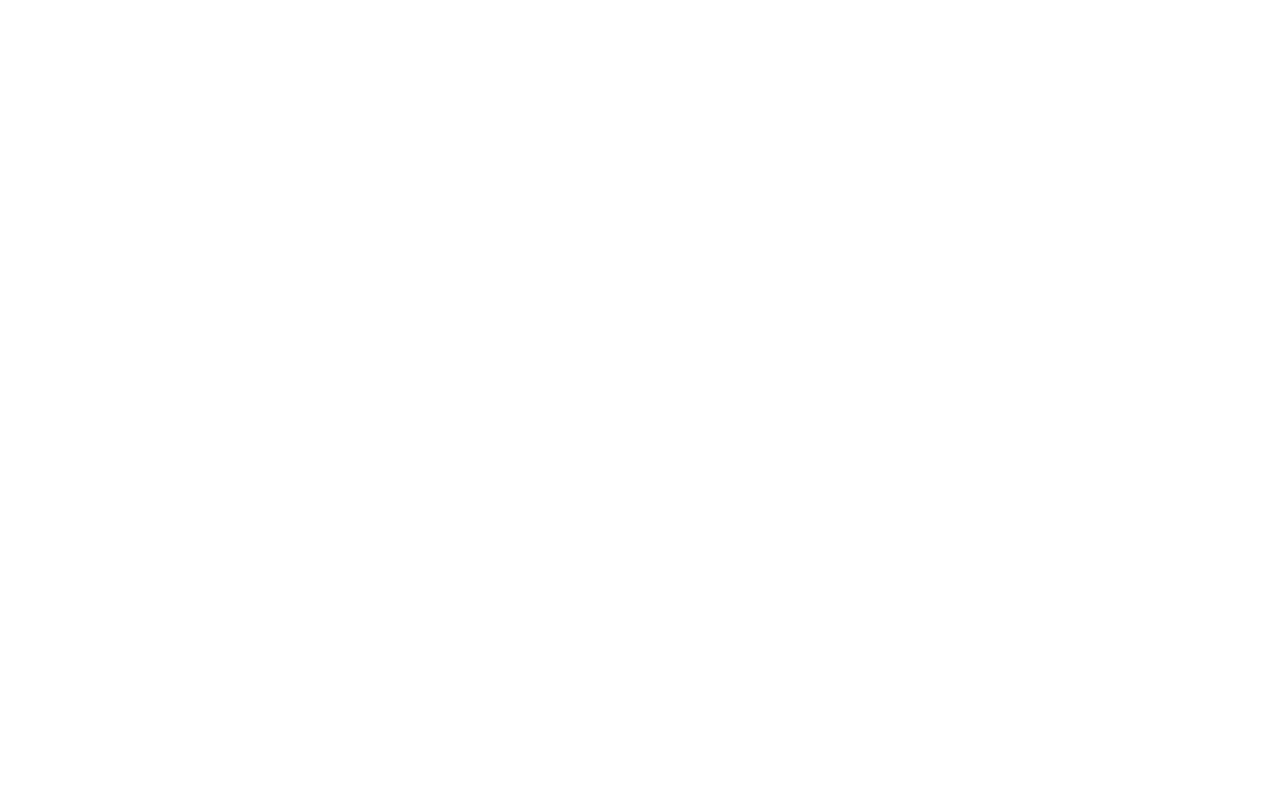
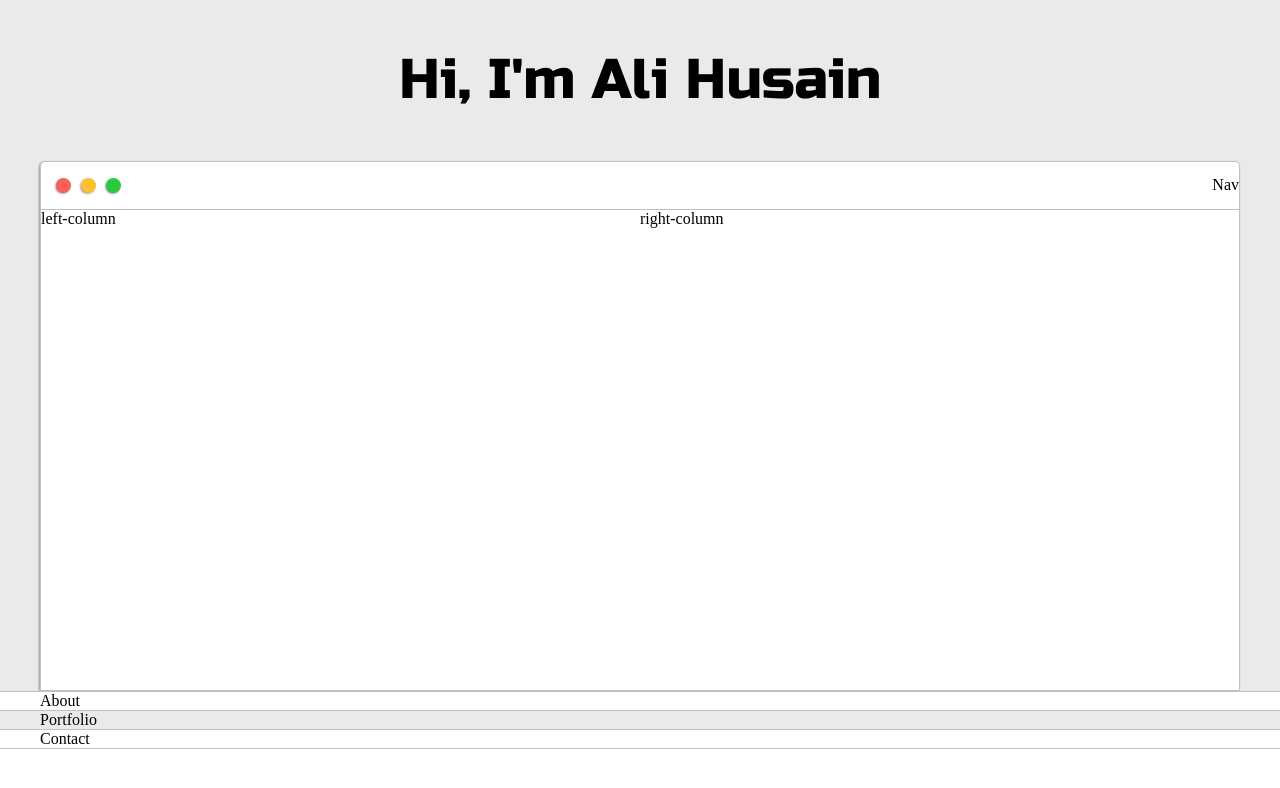
Before and after one commit to alihusain01/Alis-Website, a plain HTML site: page index.html in a window 1280 px wide. Drawn offline with Linux system fonts and the light colour scheme.

Commit message:
Added containers

```diff
--- /dev/null
+++ b/default.css
@@ -0,0 +1,134 @@
+:root{
+    --mainColor:#eaeaea;
+    --secondaryColor:#fff;
+
+    --borderColor:#c1c1c1;
+
+    --mainText: black;
+    --secondaryText: #4b5156;
+}
+
+html, body{
+    padding: 0;
+    margin: 0;
+}
+
+h1, h2, h3, h4, h5, h6, strong{
+    color: var(--mainText);
+    font-family: 'Russo One', sans-serif;
+    font-weight: 500;
+}
+
+p, li, span, label, input, textarea{
+    color: var(--secondaryText);
+    font-family: 'Roboto Mono', monospace;
+}
+
+a{
+    text-decoration: none;
+    color:#17a2b8;
+}
+
+u1{
+    list-style: none;
+}
+
+h1 { font-size: 56px;}
+h2 { font-size: 36px;}
+h3 { font-size: 28px;}
+h4 { font-size: 24px;}
+h5 { font-size: 20px;}
+h6 { font-size: 16px;}
+
+.s1{
+    background-color: var(--mainColor);
+    border-bottom:1px solid var(--borderColor);
+    overflow: auto;
+}
+
+.s2{
+    background-color: var(--secondaryColor);
+    border-bottom:1px solid var(--borderColor);
+    overflow: auto;
+}
+
+.main-container{
+    width: 1200px;
+    margin: 0 auto;
+}
+
+.greeting-wrapper{
+    display: grid;
+    text-align: center;
+    align-content: center;
+
+    min-height: 10em;
+}
+
+.intro-wrapper{
+    background-color: var(--secondaryColor);
+    border: 1px solid var(--borderColor);
+    border-radius: 5px 5px 0 0;
+
+    -webkit-box-shadow: -1px 1px 3px -1px rgba(0,0,0,0.75);
+	-moz-box-shadow: -1px 1px 3px -1px rgba(0,0,0,0.75);
+	box-shadow: -1px 1px 3px -1px rgba(0,0,0,0.75);
+
+    display: grid;
+    grid-template-columns: 1fr 1fr;
+    grid-template-rows: 3em 30em;
+    grid-template-areas:
+        'nav-wrapper nav-wrapper'
+        'left-column right-column'
+}
+
+.nav-wrapper{
+    grid-area:nav-wrapper;
+    border-bottom: 1px solid var(--borderColor);
+    display: flex;
+    justify-content: space-between;
+    align-items: center;
+}
+
+.dots-wrapper{
+    display: flex;
+    padding: 10px;
+}
+
+#dot-1{
+    background-color: #FC6058;
+}
+#dot-2{
+    background-color: #FEC02F;
+}
+#dot-3{
+    background-color: #2ACA3E;
+}
+
+
+.browser-dot{
+    background-color: black;
+    height: 15px;
+    width: 15px;
+    border-radius: 50%;
+    margin: 5px;
+
+    -webkit-box-shadow: -1px 1px 3px -1px rgba(0,0,0,0.75);
+	-moz-box-shadow: -1px 1px 3px -1px rgba(0,0,0,0.75);
+	box-shadow: -1px 1px 3px -1px rgba(0,0,0,0.75);
+
+}
+
+.left-column{
+    grid-area:left-column;
+}
+
+.right-column{
+    grid-area:right-column;
+}
+
+@media screen and (max-width: 1200px){
+    .main-container{
+        width: 95%;
+    }
+}
--- a/index.html
+++ b/index.html
@@ -1,2 +1,65 @@
+<!DOCTYPE html>
 <html>
+
+<head>
+    <title>Ali Husain</title>
+
+    <meta name="viewport" content="width=device-width,
+        initial-scale=1, maximum-scale=1, minimum-scale=1" />
+
+    <link href="https://fonts.googleapis.com/css2?family=Russo+One&display=swap" rel="stylesheet">
+
+    <link href="https://fonts.googleapis.com/css2?family=Roboto+Mono:wght@500&family=Russo+One&display=swap"
+        rel="stylesheet">
+
+    <link rel="stylesheet" type="text/css" href="default.css">
+
+
+<body>
+    <section class="s1">
+        <div class="main-container">
+            <div class="greeting-wrapper">
+                <h1>Hi, I'm Ali Husain</h1>
+            </div>
+
+            <div class="intro-wrapper">
+                <div class="nav-wrapper">
+                    <div class="dots-wrapper">
+                        <div id="dot-1" class="browser-dot"></div>
+                        <div id="dot-2" class="browser-dot"></div>
+                        <div id="dot-3" class="browser-dot"></div>
+                    </div>
+                    <ul id="navigation">
+                        Nav
+                    </ul>
+                </div>
+
+                <div class="left-column">
+                    left-column
+                </div>
+
+                <div class="right-column">
+                    right-column
+                </div>
+            </div>
+        </div>
+    </section>
+
+    <section class="s2">
+        <div class="main-container">
+            About
+        </div>
+    </section>
+    <section class="s1">
+        <div class="main-container">
+            Portfolio
+        </div>
+    </section>
+    <section class="s2">
+        <div class="main-container">
+            Contact
+        </div>
+    </section>
+</body>
+
 </html>
```
